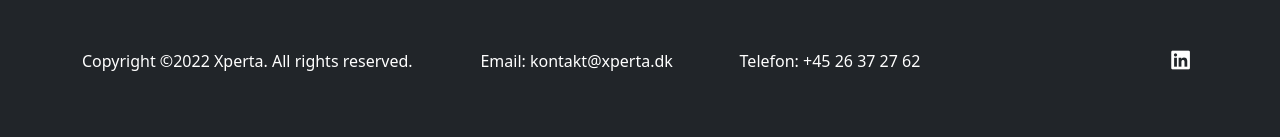
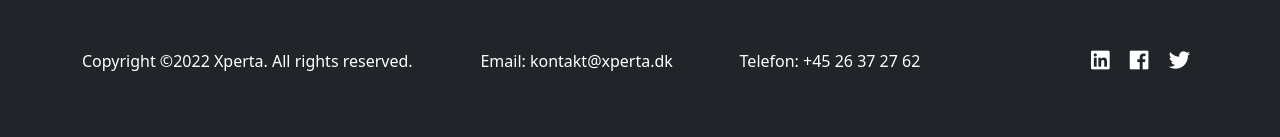
Before and after one commit to AngelFreak/xperta.dk, a Django app: page / in a window 1280 px wide. Shown: the part 2903-3040 px from the top of the page. Run offline with Django 3.2, Linux system fonts and the light colour scheme; some libraries are stand-ins or nearby versions.

Commit message:
Add more so-me buttons

```diff
--- a/website/mainsite/templates/mainsite/base.html
+++ b/website/mainsite/templates/mainsite/base.html
@@ -81,10 +81,9 @@
               <p>Telefon: +45 26 37 27 62</p>
             </div>
             <div class="col-md text-center text-md-end mb-6">
-              <a href="https://www.linkedin.com/company/xperta-it/" class="m-2">
-                <i class="fab fa-linkedin fa-lg text-white"
-                  aria-hidden="true"></i>
-              </a>
+              <a href="https://www.linkedin.com/company/xperta-it/" class="m-2 text-none"><i class="fab fa-linkedin fa-lg text-white" aria-hidden="true"></i></a>
+              <a href="https://www.facebook.com/xpertadk" class="m-2"><i class="fab fa-facebook fa-lg text-white" aria-hidden="true"></i></a>
+              <a href="https://twitter.com/xpertait" class="m-2"><i class="fab fa-twitter fa-lg text-white" aria-hidden="true"></i></a>
             </div>
           </div>
         </div>
```
